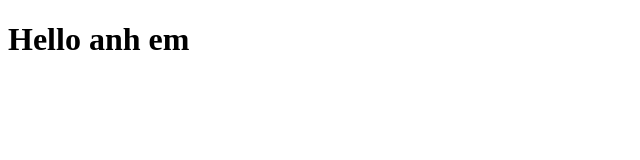
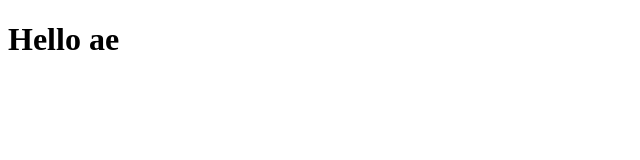
Before and after one commit to buithilequyenn06-boop/WEB_HIT16, a plain HTML site: page week-1/index.html in a window 1280 px wide. Shown: the whole page, without its empty margins (0-640 px from the left). Drawn offline with Linux system fonts and the light colour scheme.

Commit message:
Update index.html

```diff
--- a/week-1/index.html
+++ b/week-1/index.html
@@ -6,6 +6,6 @@
     <title>Document</title>
 </head>
 <body>
-    <h1>Hello anh em</h1>
+    <h1>Hello ae</h1>
 </body>
 </html>
```
